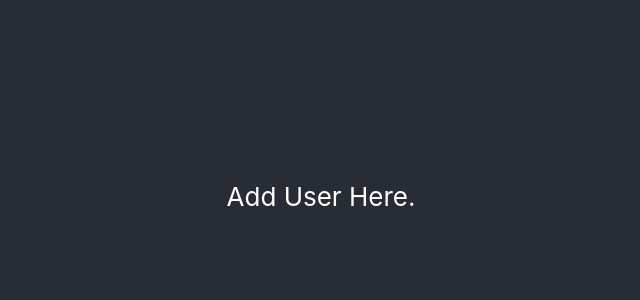
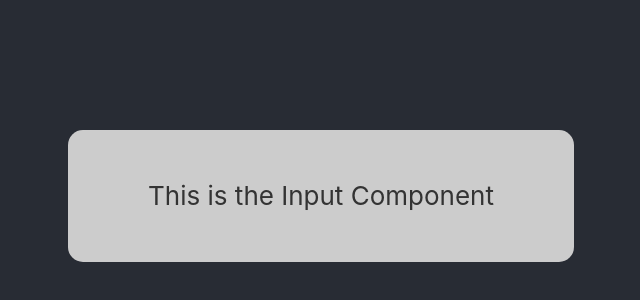
Before and after one commit to Henrique-mazzoleni/Add-User, a React (Create React App) app: page / in a window 1280 px wide. Shown: the part 204-504 px from the top of the page, without its empty margins (319-959 px from the left). Built offline with nearby package versions, Linux system fonts and the light colour scheme.

Commit message:
input component added

```diff
--- a/src/App.js
+++ b/src/App.js
@@ -1,9 +1,10 @@
 import "./App.css";
+import UserInput from "./Components/UserInput";
 
 function App() {
   return (
     <div className="App">
-      <p>Add User Here.</p>
+      <UserInput />
     </div>
   );
 }
--- /dev/null
+++ b/src/Components/UserInput.css
@@ -0,0 +1,7 @@
+.user-input {
+  background: #ccc;
+  color: #333;
+  line-height: 1rem;
+  padding: 2rem 5rem;
+  border-radius: 15px;
+}
--- /dev/null
+++ b/src/Components/UserInput.js
@@ -0,0 +1,11 @@
+import "./UserInput.css";
+
+const UserInput = () => {
+  return (
+    <div className="user-input">
+      <p>This is the Input Component</p>
+    </div>
+  );
+};
+
+export default UserInput;
```
